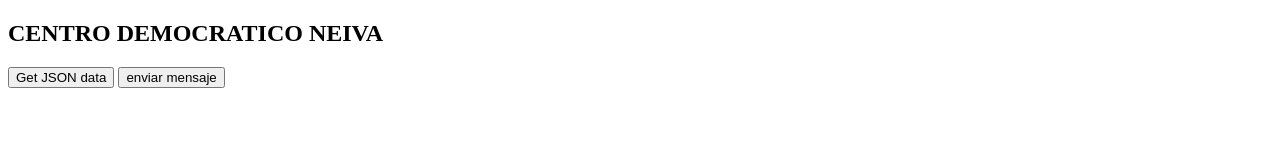
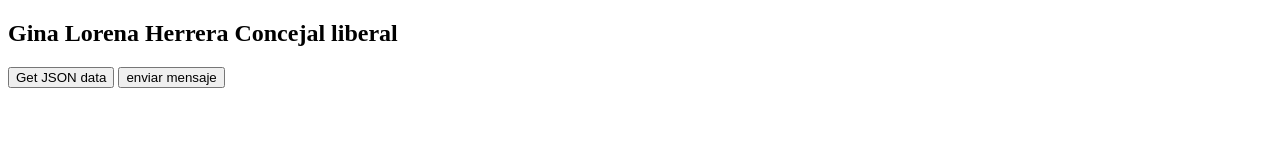
Before and after one commit to noenadies/mensjaesginaconcejal, a plain HTML site: page index.html in a window 1280 px wide. Shown: the top 160 px of the page. Drawn offline with Linux system fonts and the light colour scheme; no server answers.

Commit message:
Add files via upload

```diff
--- a/index.html
+++ b/index.html
@@ -87,7 +87,7 @@ firebase.database().ref().child("smscandidato1").on('value', function(snapshot)
 
 </head>
 <body>
-<h2>CENTRO DEMOCRATICO NEIVA </h2>
+<h2>Gina Lorena Herrera Concejal liberal  </h2>
     <button id="bttraejson" >Get JSON data</button>
     <button id="btenviamensaje" onclick="enviar();" >enviar mensaje</button>
 
```
